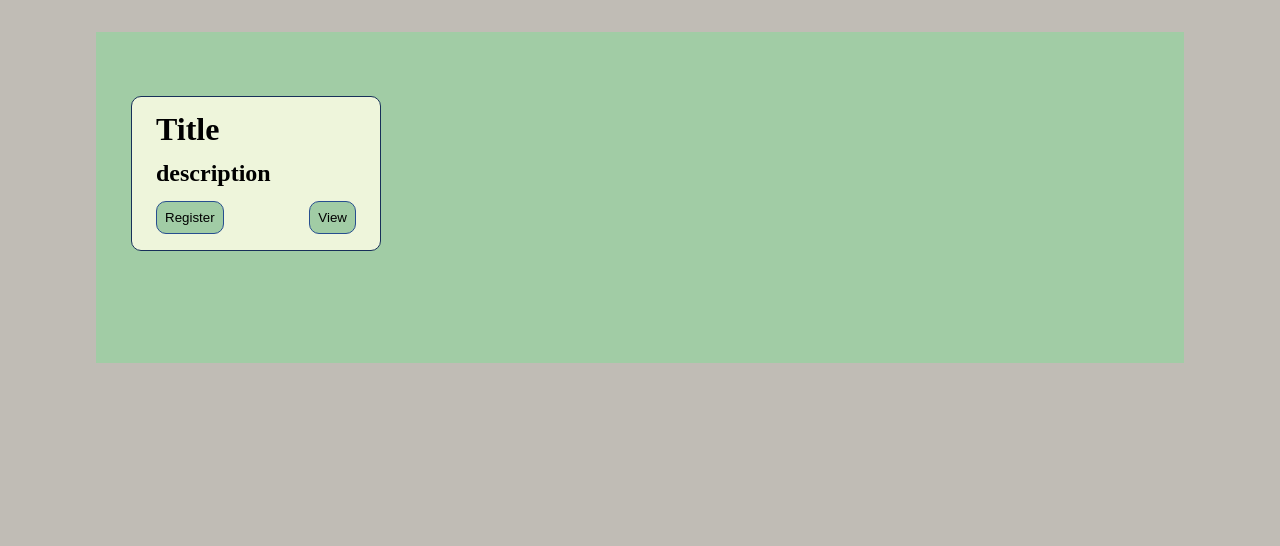
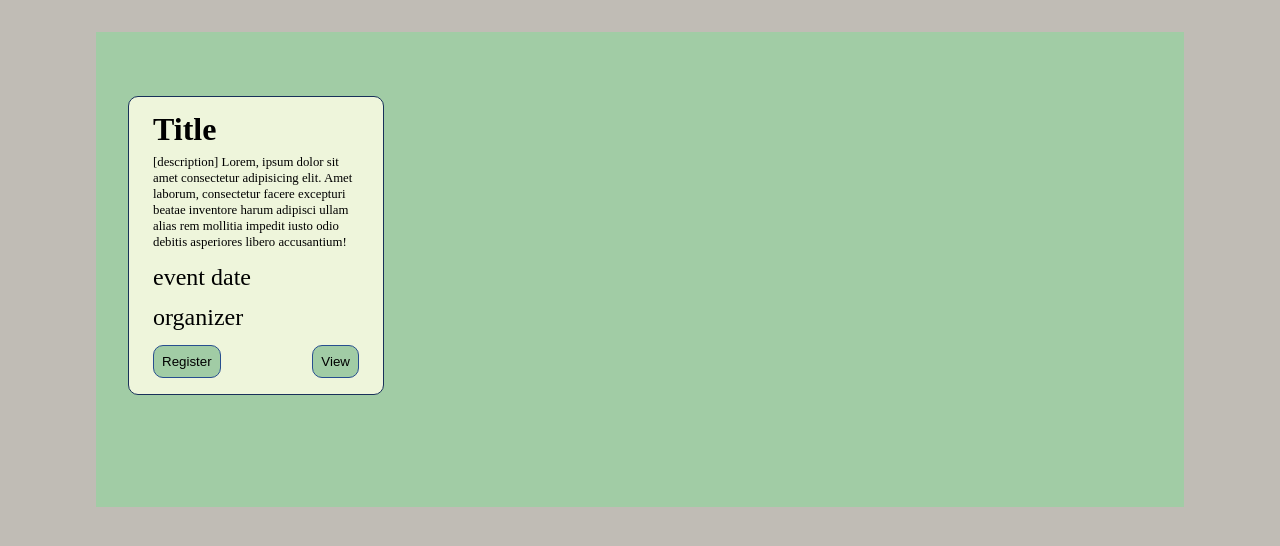
Before and after one commit to InnaTheDeveloper/EventsRegistrationApp, a website: page public/index.html in a window 1280 px wide. Drawn offline with Linux system fonts and the light colour scheme.

Commit message:
adjusted data points of mock event and respective styles

```diff
--- a/public/index.css
+++ b/public/index.css
@@ -26,13 +26,17 @@ body {
     h2 {
         font-weight: bold;
         font-size: 2rem;
-        margin-bottom: 1rem;
+        margin-bottom: 0.5rem;
+    }
+
+    span {
+        font-size: 0.8rem;
     }
 
     p {
-        font-weight: bold;
         font-size: 1.5rem;
         margin-bottom: 1rem;
+        margin-top: 1rem;
     }
 
     footer {
--- a/public/index.html
+++ b/public/index.html
@@ -21,7 +21,14 @@
       <!-- single event -->
       <article class="event">
         <h2>Title</h2>
-        <p>description</p>
+        <span
+          >[description] Lorem, ipsum dolor sit amet consectetur adipisicing
+          elit. Amet laborum, consectetur facere excepturi beatae inventore
+          harum adipisci ullam alias rem mollitia impedit iusto odio debitis
+          asperiores libero accusantium!</span
+        >
+        <p>event date</p>
+        <p>organizer</p>
         <footer>
           <button>Register</button>
           <button>View</button>
```
